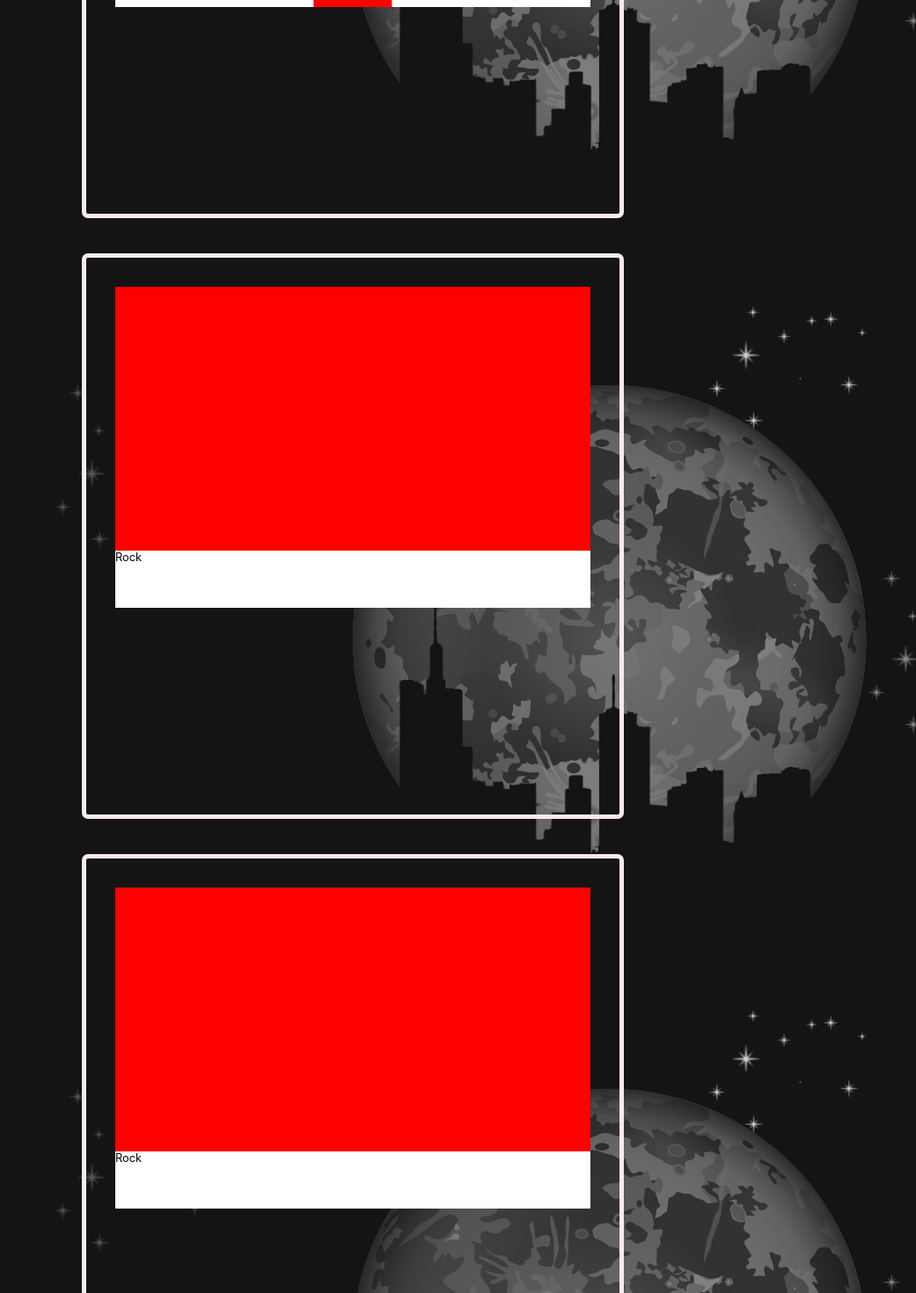
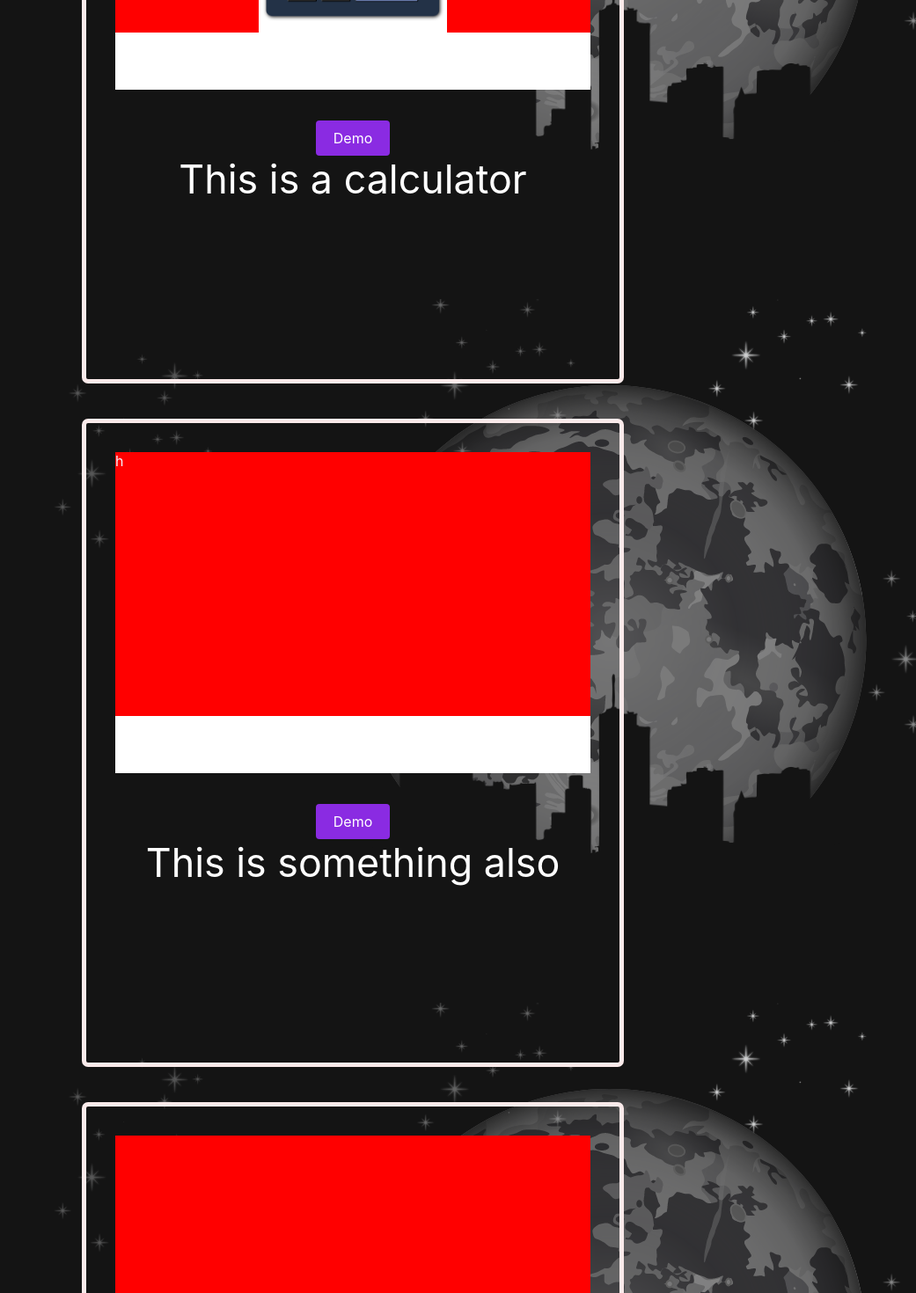
Before and after one commit to LukaTm/Portfolio, a React (Create React App) app: page /projects in a window 1280 px wide. Shown: the part 1260-2730 px from the top of the page at 88% size, without its empty margins (239-1280 px from the left). Built offline with nearby package versions, Linux system fonts and the light colour scheme.

Commit message:
Description with demo Button

```diff
--- a/src/pages/Projecets.module.css
+++ b/src/pages/Projecets.module.css
@@ -11,10 +11,31 @@
 }
 
 .project_container {
+    display: flex;
+    flex-direction: column;
     margin: 20px;
     padding-bottom: 200px;
     border: 5px solid rgb(250, 234, 234);
     border-radius: 7px;
+    justify-content: center;
+    align-items: center;
+}
+
+.btn {
+    display: flex;
+    background-color: aliceblue;
+    background-color: blueviolet;
+    border-radius: 4px;
+    color: white;
+    cursor: pointer;
+    padding: 10px 20px;
+    align-items: flex-start;
+    max-width: 100px;
+}
+
+.description {
+    color: white;
+    font-size: 3.5vw;
 }
 
 .section {
@@ -27,7 +48,7 @@
     padding-right: 150px;
 }
 
-.section > div > * {
+.section > div > :first-child {
     background-color: red;
     position: relative;
     /* flex-grow, flex-shrink, flex-basis */
@@ -39,7 +60,7 @@
     font-size: 2fr;
 }
 
-.section > div > *::after {
+.section > div > :first-child::after {
     content: "";
     position: absolute;
     bottom: -65px;
@@ -56,12 +77,12 @@
         padding: 6px 17px;
         font-size: 0.8em;
     }
-    .section > div > *::after {
+    .section > div > :first-child::after {
         height: 65px;
         bottom: -65x;
     }
 
-    .section > div > * {
+    .section > div > :first-child {
         flex-shrink: 1;
         max-width: 100%;
         min-width: calc((100vw - 0px) - 85px);
@@ -71,41 +92,10 @@
     }
 }
 
-.section > div > div:first-child::after {
-    content: "Rock";
-    color: black;
-}
-
-.section > div > div:nth-child(2):after {
-    content: "Calculator";
-    color: black;
-}
-
-.section > div > div:nth-child(3)::after {
-    content: "Spotify to Youtube";
-    color: black;
-}
-
-.section > div > div:nth-child(4)::after {
-    content: "React Native App";
-    color: black;
-}
-
-.section > div > div:nth-child(5)::after {
-    content: "Todo app";
-    color: black;
-}
-
-.button {
-    background-color: red;
-    color: white;
-    padding: 10px 20px;
-    cursor: pointer;
-    position: absolute;
-    bottom: -65px;
-    left: 50%;
-    transform: translateX(-50%);
-    z-index: 1;
+@media (max-width: 460px) {
+    .description {
+        font-size: 1em;
+    }
 }
 
 .rock {
--- a/src/pages/Projects.js
+++ b/src/pages/Projects.js
@@ -10,28 +10,40 @@ function Projects() {
             <div className={styles.container}>
                 <section className={styles.section}>
                     <div className={styles.project_container}>
-                        <div className={styles.rock}>
-                            <div className={styles.button}>Button</div>
+                        <div className={styles.rock}></div>
+                        <div className={styles.btn}>Demo</div>
+                        <div className={styles.description}>
+                            This is a rock paper scissors
                         </div>
                     </div>
 
                     <div className={styles.project_container}>
-                        <div className={styles.calc}>
-                            <div className={styles.button}>Button</div>
+                        <div className={styles.calc}></div>
+                        <div className={styles.btn}>Demo</div>
+                        <div className={styles.description}>
+                            This is a calculator
+                        </div>
+                    </div>
+
+                    <div className={styles.project_container}>
+                        <div>h</div>
+                        <div className={styles.btn}>Demo</div>
+                        <div className={styles.description}>
+                            This is something also
                         </div>
                     </div>
 
                     <div className={styles.project_container}>
                         <div></div>
-                    </div>
-
-                    <div className={styles.project_container}>
-                        <div></div>
+                        <div className={styles.btn}>Demo</div>
+                        <div className={styles.description}>
+                            This is something
+                        </div>
                     </div>
                     <div className={styles.project_container}>
-                        <div className={styles.todo}>
-                            <div className={styles.button}>Button</div>
-                        </div>
+                        <div className={styles.todo}></div>
+                        <div className={styles.btn}>Demo</div>
+                        <div className={styles.description}>This is a Todo</div>
                     </div>
                 </section>
             </div>
```
